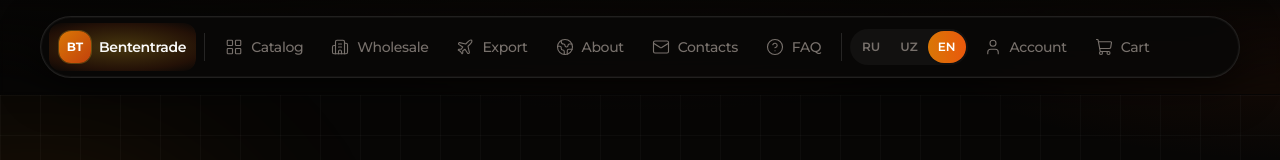
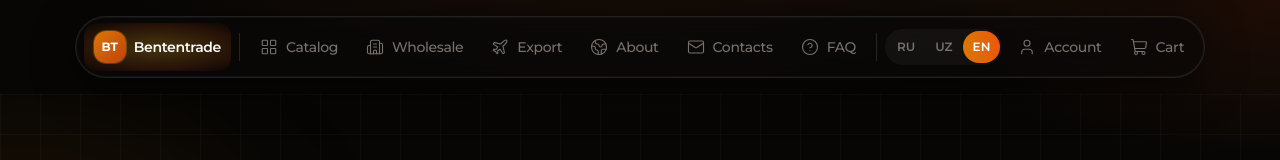
Before and after one commit to DeniskaChernov/BTT-site, a Next.js app: page /en in a window 1280 px wide. Shown: the top 160 px of the page. Built offline with nearby package versions, Linux system fonts and the light colour scheme.

Commit message:
fix(nav): blur only on pill — remove header backdrop, w-max pill
Made-with: Cursor

```diff
--- a/src/components/layout/Header.tsx
+++ b/src/components/layout/Header.tsx
@@ -71,7 +71,7 @@ export function Header() {
   );
 
   return (
-    <header className="sticky top-0 z-50 border-b border-transparent bg-gradient-to-b from-[#070605]/90 to-transparent py-3 backdrop-blur-[2px] md:py-4">
+    <header className="sticky top-0 z-50 bg-transparent py-3 md:py-4">
       <div className="btt-container flex justify-center">
         <GlowNavPill className="min-h-[3.25rem] sm:min-h-[3.5rem]">
           <GlowNavBrand />
--- a/src/components/ui/glow-menu.tsx
+++ b/src/components/ui/glow-menu.tsx
@@ -80,7 +80,7 @@ export function GlowNavPill({ children, className }: GlowNavPillProps) {
   return (
     <div
       className={cn(
-        "flex w-full max-w-full items-center gap-0.5 overflow-x-auto rounded-full border border-white/[0.1] bg-[#0a0908]/85 px-1.5 py-1 shadow-[0_0_0_1px_rgba(255,255,255,0.04)_inset,0_12px_40px_rgba(0,0,0,0.55)] backdrop-blur-xl",
+        "inline-flex w-max max-w-full min-w-0 items-center gap-0.5 overflow-x-auto rounded-full border border-white/[0.1] bg-[#0a0908]/80 px-1.5 py-1 shadow-[0_0_0_1px_rgba(255,255,255,0.04)_inset,0_12px_40px_rgba(0,0,0,0.55)] backdrop-blur-xl supports-[backdrop-filter]:bg-[#0a0908]/65",
         "[scrollbar-width:none] [-ms-overflow-style:none] [&::-webkit-scrollbar]:hidden",
         "sm:gap-1 sm:px-2 sm:py-1.5",
         className
```
